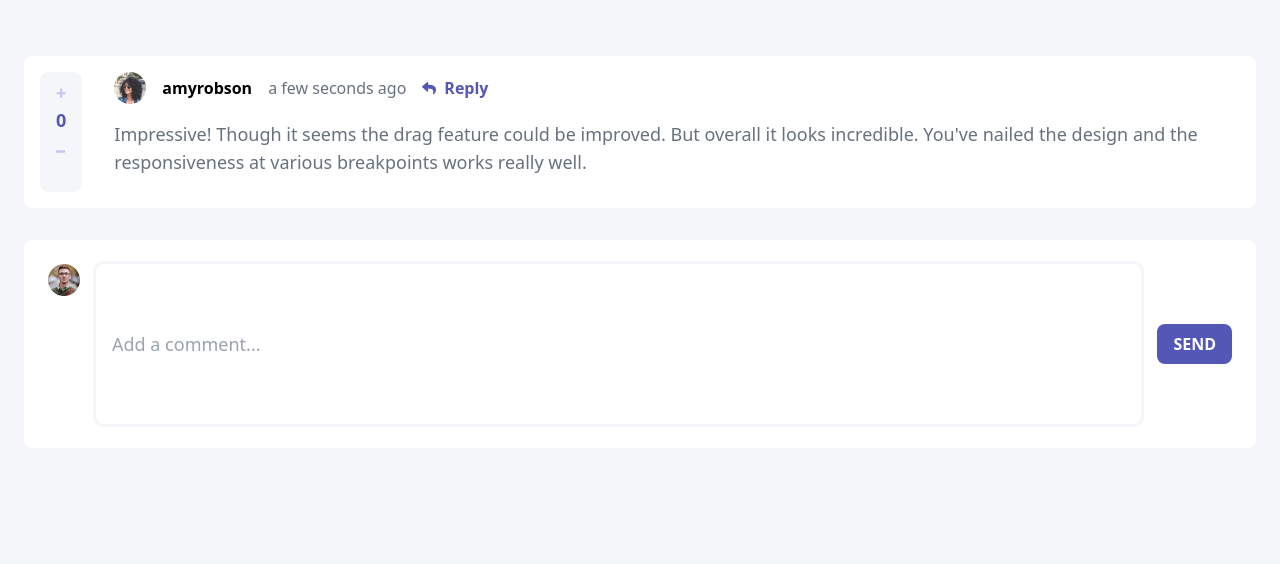
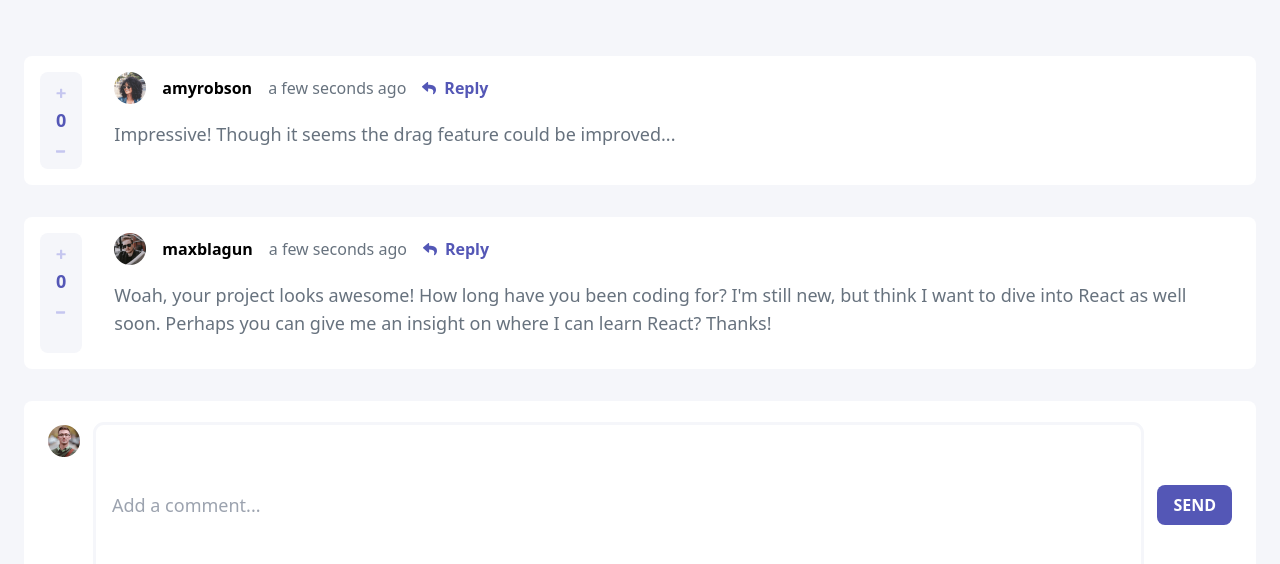
Before and after one commit to lavollmer/interactive-comments-app, a React (Vite) app: page / in a window 1280 px wide. Shown: the top 564 px of the page. Built offline with nearby package versions, Linux system fonts and the light colour scheme.

Commit message:
refractoring code and cleaning up the comments - made an array of objects instead of hardcoding the comment

```diff
--- a/src/App.jsx
+++ b/src/App.jsx
@@ -14,7 +14,29 @@ function App() {
   const [replyBoxVisible, setReplyBoxVisible] = useState(null);
   const commentCreatedAt = new Date();
 
-  const [comments, setComments] = useState([]);
+  // initializes a state variable called comments with an array of objects
+  const [comments, setComments] = useState([
+    {
+      id: 0,
+      username: "amyrobson",
+      avatar: Avatar,
+      avatarDesc: "User Avatar",
+      text:
+        "Impressive! Though it seems the drag feature could be improved...",
+      created_at: "2024-12-02T00:00:00Z",
+      replies: [],
+    },
+    {
+      id: 1,
+      username: "maxblagun",
+      avatar: AvatarMax,
+      avatarDesc: "User Avatar",
+      text:
+        "Woah, your project looks awesome! How long have you been coding for? I'm still new, but think I want to dive into React as well soon. Perhaps you can give me an insight on where I can learn React? Thanks!",
+      created_at: "2024-12-02T00:00:00Z",
+      replies: [],
+    },
+  ]);
 
   const handleDeleteClick = () => {
     setShowModal(true);
@@ -77,18 +99,6 @@ function App() {
     <>
       <div className="background bg-very-light-gray p-6">
         <div className="flex flex-col items-center justify-center">
-          <CommentCard
-            AvatarImage={Avatar}
-            AvatarDesc="User Avatar"
-            name="amyrobson"
-            comment="Impressive! Though it seems the drag feature could be improved. But overall it looks incredible. You've nailed the design and the responsiveness at various breakpoints works really well."
-            created_at={commentCreatedAt}
-            replies={[]}
-            currentUser={currentUser}
-            onReplyClick={() => handleReplyClick(0)}
-            replyBoxVisible={replyBoxVisible === 0}
-            onAddReply={(replyText) => handleAddReply(0, replyText)}
-          />
           {comments.map((comment, index) => (
             <CommentCard
               key={index}
```
Also changed, not shown: 1 other file (tests, documents, lock files or other folders).
